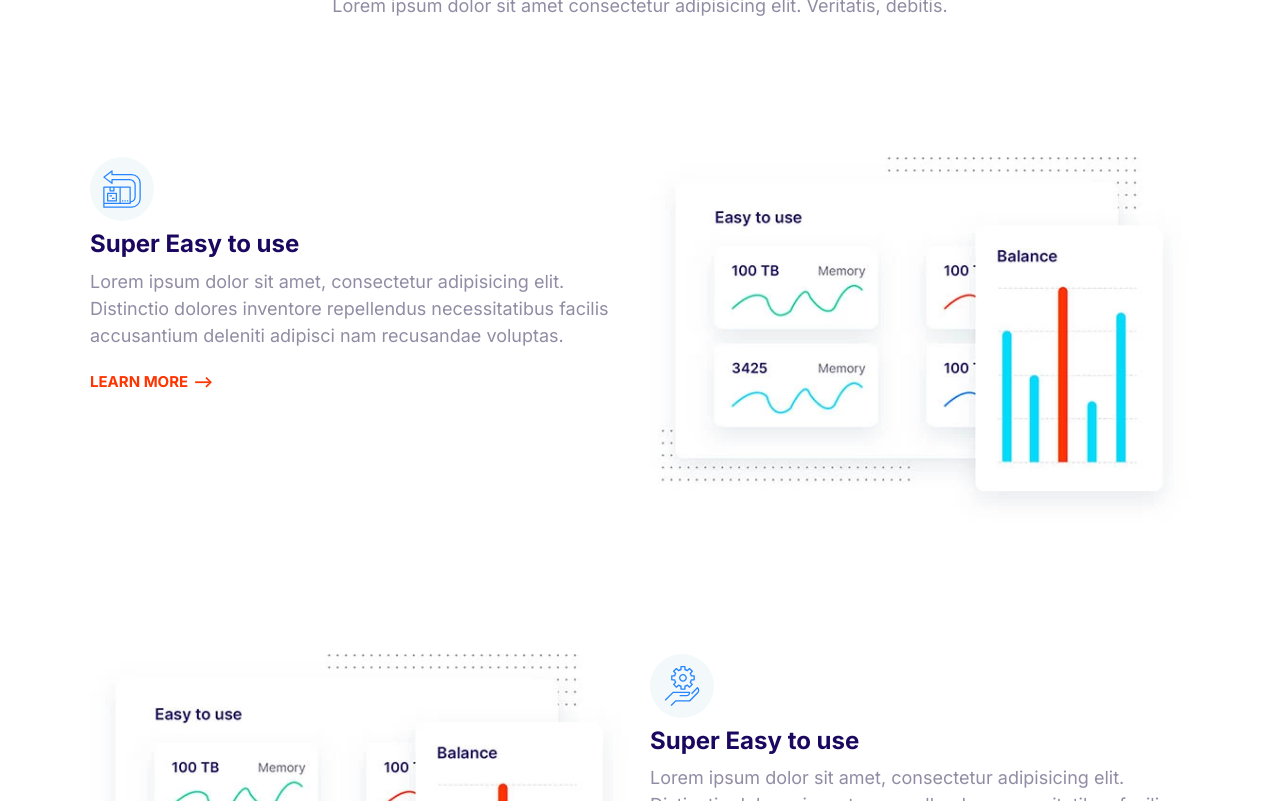
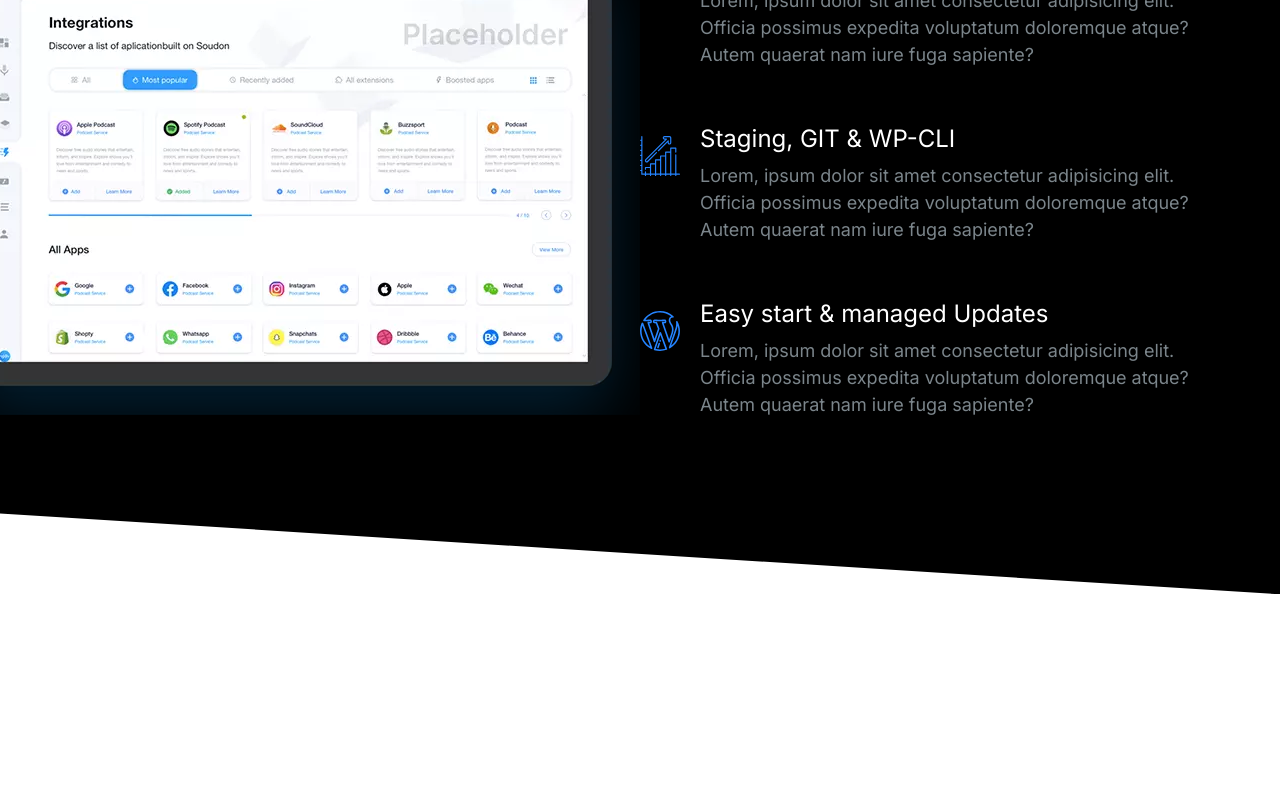
Before and after one commit to ZiXiOG/Moshify, a plain HTML site: page index.html in a window 1280 px wide. Shown: the part 215-1016 px from the top of the page. After the commit the page ends 809 px from the top, so only its background shows below. Drawn offline with Linux system fonts and the light colour scheme.

Commit message:
Creating showcase block.

```diff
--- a/css/style.css
+++ b/css/style.css
@@ -47,6 +47,7 @@ h2 {
 
 h3 {
   font-size: 3rem;
+  font-weight: 500;
 }
 
 p {
@@ -140,12 +141,12 @@ a {
 .list {
   list-style: none;
   padding-left: 0;
-  color: var(--color-heading);
 }
 
 .list--inline .list__item {
   display: inline-block;
   margin-right: 2rem;
+  color: var(--color-heading);
 }
 
 .list--tick {
@@ -419,6 +420,7 @@ a {
 
 .media {
   display: flex;
+  margin-bottom: 4rem;
 }
 
 .media__title {
@@ -626,17 +628,19 @@ a {
   color: #7b858b;
 }
 
-.block--dark .block__heading {
+.block--dark h1,
+.block--dark h2,
+.block--dark h3 {
   color: #fff;
 }
 
 .block--skewed--right {
-  clip-path: polygon(0% 0%, 100% 0%, 100% 100%, 0% 85%);
+  clip-path: polygon(0% 0%, 100% 0%, 100% 100%, 0% 90%);
   padding-bottom: calc(var(--padding-vertical) + 4rem);
 }
 
 .block--skewed--left {
-  clip-path: polygon(0% 0%, 100% 0%, 100% 80%, 0% 100%);
+  clip-path: polygon(0% 0%, 100% 0%, 100% 90%, 0% 100%);
   padding-bottom: calc(var(--padding-vertical) + 4rem);
 }
 
@@ -715,10 +719,6 @@ a {
 }
 
 /* Hero */
-
-.hero {
-  clip-path: polygon(0% 0%, 100% 0%, 100% 90%, 0% 100%);
-}
 
 .hero__tagline {
   font-size: 2rem;
@@ -803,3 +803,24 @@ a {
     order: 2;
   }
 }
+
+/* Showcase block */
+
+.block-showcase__image > img {
+  width: 100%;
+}
+
+@media screen and (min-width: 768px) {
+  .block-showcase .grid {
+    grid-template-columns: 50% 50%;
+  }
+
+  .block-showcase__image {
+    justify-self: end;
+  }
+
+  .block-showcase__image > img {
+    width: auto;
+    max-width: 700px;
+  }
+}
--- a/index.html
+++ b/index.html
@@ -14,97 +14,76 @@
     <link rel="stylesheet" href="/css/style.css" />
   </head>
   <body>
-    <section class="block container">
-      <section class="block container">
+    <section class="block block--dark block--skewed--right block-showcase">
       <header class="block__header">
-          <h2>Host on the Cloud to Keep Growing</h2>
-          <p>
-            Lorem ipsum dolor sit amet consectetur adipisicing elit. Veritatis,
-            debitis.
-          </p>
+        <h2>User-friendly Control Panel</h2>
       </header>
-      </section>
-      <article class="grid grid--1x2 feature">
-        <div class="feature__content">
-          <span class="icon-container">
-            <svg class="icon icon--primary">
-              <use xlink:href="/images/sprite.svg#easy"></use>
-            </svg>
-          </span>
-          <h3 class="feature__heading">Super Easy to use</h3>
-          <p>
-            Lorem ipsum dolor sit amet, consectetur adipisicing elit. Distinctio
-            dolores inventore repellendus necessitatibus facilis accusantium
-            deleniti adipisci nam recusandae voluptas.
-          </p>
-          <a href="#" class="link-arrow">Learn More</a>
-        </div>
-        <picture>
+      <div class="container grid grid--1x2">
+        <picture class="block-showcase__image">
           <source
             type="image/webp"
-            srcset="images/easy.webp 1x, images/easy@2x.webp 2x"
+            srcset="/images/ipad.webp 1x, /images/ipad@2x.webp 2x"
           />
+
           <source
-            type="image/jpg"
-            srcset="/images/easy.jpg 1x, /images/easy@2x.jpg 2x"
+            type="image/png"
+            srcset="/images/ipad.png 1x, /images/ipad@2x.png 2x"
           />
-          <img class="feature__image" src="/images/easy.jpg" alt="" />
+
+          <img src="/images/ipad.png" alt="" />
         </picture>
-      </article>
-      <article class="grid grid--1x2 feature">
-        <div class="feature__content">
-          <span class="icon-container">
+        <ul class="list">
+          <li>
+            <div class="media">
+              <div class="media__image">
                 <svg class="icon icon--primary">
-              <use xlink:href="/images/sprite.svg#settings"></use>
+                  <use xlink:href="/images/sprite.svg#wordpress"></use>
                 </svg>
-          </span>
-          <h3 class="feature__heading">Super Easy to use</h3>
+              </div>
+              <div class="media__body">
+                <h3 class="media__title">Easy start & managed Updates</h3>
                 <p>
-            Lorem ipsum dolor sit amet, consectetur adipisicing elit. Distinctio
-            dolores inventore repellendus necessitatibus facilis accusantium
-            deleniti adipisci nam recusandae voluptas.
+                  Lorem, ipsum dolor sit amet consectetur adipisicing elit.
+                  Officia possimus expedita voluptatum doloremque atque? Autem
+                  quaerat nam iure fuga sapiente?
                 </p>
-          <a href="#" class="link-arrow">Learn More</a>
               </div>
-        <picture>
-          <source
-            type="image/webp"
-            srcset="images/easy.webp 1x, images/easy@2x.webp 2x"
-          />
-          <source
-            type="image/jpg"
-            srcset="/images/easy.jpg 1x, /images/easy@2x.jpg 2x"
-          />
-          <img class="feature__image" src="/images/easy.jpg" alt="" />
-        </picture>
-      </article>
-      <article class="grid grid--1x2 feature">
-        <div class="feature__content">
-          <span class="icon-container">
+            </div>
+          </li>
+          <li>
+            <div class="media">
+              <div class="media__image">
                 <svg class="icon icon--primary">
-              <use xlink:href="/images/sprite.svg#computer"></use>
+                  <use xlink:href="/images/sprite.svg#growth"></use>
                 </svg>
-          </span>
-          <h3 class="feature__heading">Super Easy to use</h3>
+              </div>
+              <div class="media__body">
+                <h3 class="media__title">Staging, GIT & WP-CLI</h3>
                 <p>
-            Lorem ipsum dolor sit amet, consectetur adipisicing elit. Distinctio
-            dolores inventore repellendus necessitatibus facilis accusantium
-            deleniti adipisci nam recusandae voluptas.
+                  Lorem, ipsum dolor sit amet consectetur adipisicing elit.
+                  Officia possimus expedita voluptatum doloremque atque? Autem
+                  quaerat nam iure fuga sapiente?
                 </p>
-          <a href="#" class="link-arrow">Learn More</a>
               </div>
-        <picture>
-          <source
-            type="image/webp"
-            srcset="images/easy.webp 1x, images/easy@2x.webp 2x"
-          />
-          <source
-            type="image/jpg"
-            srcset="/images/easy.jpg 1x, /images/easy@2x.jpg 2x"
-          />
-          <img class="feature__image" src="/images/easy.jpg" alt="" />
-        </picture>
-      </article>
+          </li>
+          <li>
+            <div class="media">
+            <div class="media__image">
+              <svg class="icon icon--primary">
+                <use xlink:href="/images/sprite.svg#wordpress"></use>
+              </svg>
+            </div>
+            <div class="media__body">
+              <h3 class="media__title">Easy start & managed Updates</h3>
+              <p>
+                Lorem, ipsum dolor sit amet consectetur adipisicing elit.
+                Officia possimus expedita voluptatum doloremque atque? Autem
+                quaerat nam iure fuga sapiente?
+              </p>
+            </div>
+          </li>
+        </ul>
+      </div>
     </section>
   </body>
   <script src="js/main.js"></script>
```
Also changed, not shown: components/features.html (added, +92 -0 lines), components/showCase.html (added, +71 -0 lines), images/ipad.png (added), images/ipad.webp (added), images/ipad@2x.png (added), images/ipad@2x.webp (added). Lines whose indentation alone changed are shown as unchanged.
